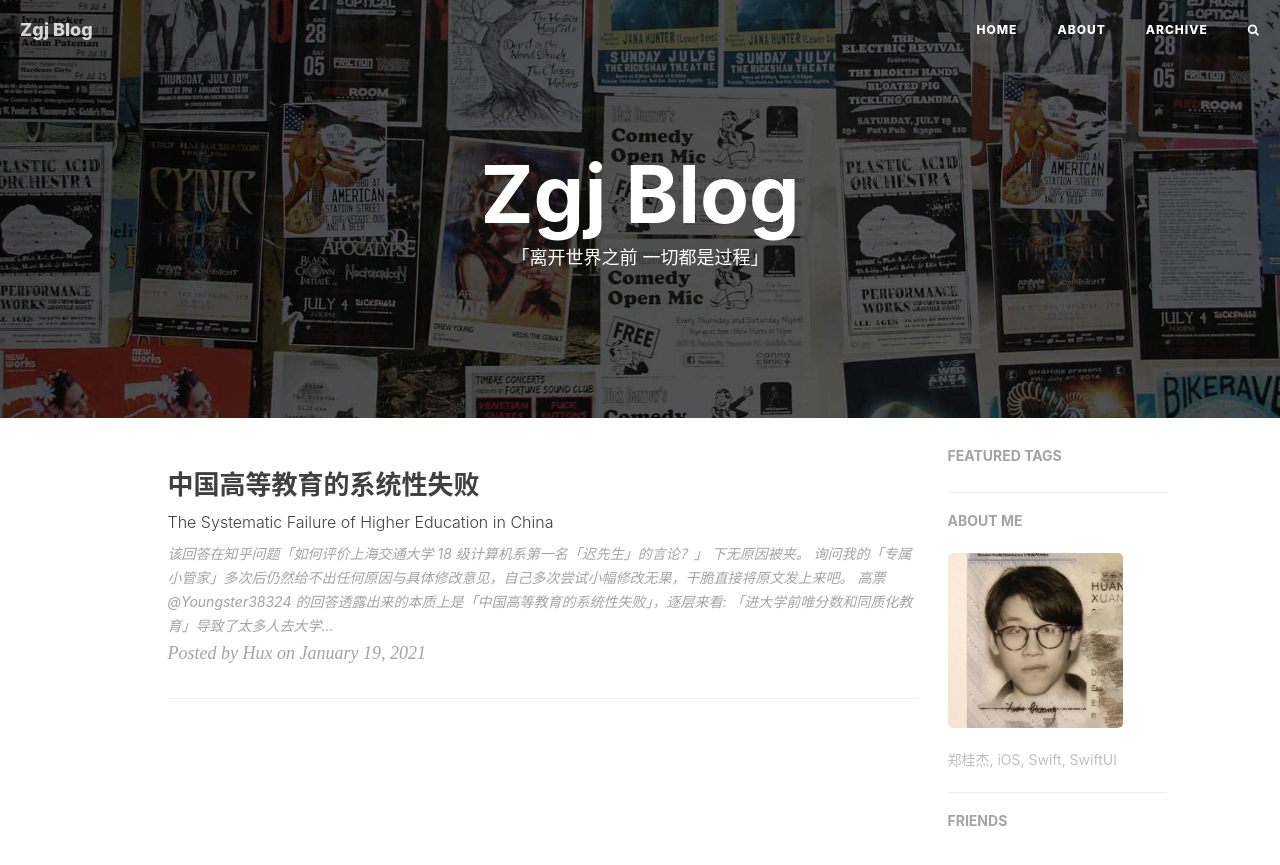
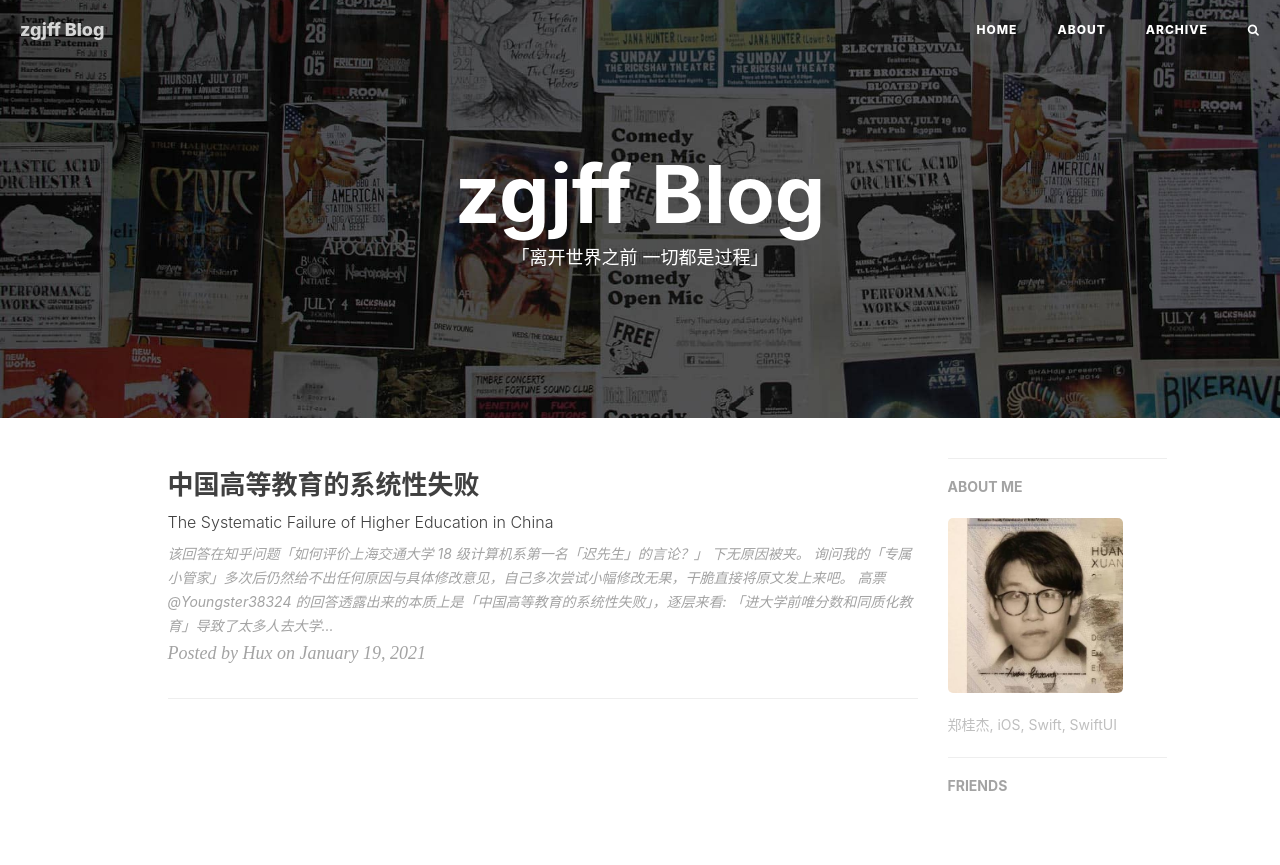
Before and after one commit to zgjff/zgjff.github.io, a Jekyll site: the page built from index.html, in a window 1280 px wide. Shown: the top 865 px of the page. Built offline with Jekyll 4.4.1, drawn with Linux system fonts in a browser that asks for light colours; nearby versions of some CDN libraries; the list of posts is cut into pages by our own code; comment, search, counter and statistics services are not loaded.

Commit message:
修改信息

```diff
--- a/_config.yml
+++ b/_config.yml
@@ -1,6 +1,6 @@
 # Site settings
-title: Zgj Blog
-SEOTitle: 郑桂杰的博客 | Zgj Blog
+title: zgjff Blog
+SEOTitle: 郑桂杰的博客 | zgjff Blog
 header-img: img/home-bg.jpg
 email: zguijie1005@163.com
 description: "郑桂杰, iOS, Swift, SwiftUI | 这里是 @郑桂杰 的个人博客，与你一起发现更大的世界。"
@@ -84,7 +84,7 @@ sidebar-avatar: /img/avatar-hux-ny.jpg      # use absolute URL, seeing it's used
 
 
 # Featured Tags
-featured-tags: true                     # whether or not using Feature-Tags
+featured-tags: false                     # whether or not using Feature-Tags
 featured-condition-size: 1              # A tag will be featured if the size of it is more than this condition value
 
 
--- a/_includes/head.html
+++ b/_includes/head.html
@@ -1,11 +1,12 @@
 <head>
     <meta charset="utf-8">
     <meta http-equiv="X-UA-Compatible" content="IE=edge">
-    <meta name="google-site-verification" content="xBT4GhYoi5qRD5tr338pgPM5OWHHIDR6mNg1a3euekI" />
+    <!-- <meta name="google-site-verification" content="xBT4GhYoi5qRD5tr338pgPM5OWHHIDR6mNg1a3euekI" /> -->
     <meta name="viewport" content="width=device-width, initial-scale=1, viewport-fit=cover">
     <meta name="description" content="{{ site.description }}">
     <meta name="keywords" content="{{ site.keyword }}">
-    <meta name="theme-color" content="{{ site.chrome-tab-theme-color }}">
+    <meta name="color-scheme" content="light dark">
+    <!-- <meta name="theme-color" content="{{ site.chrome-tab-theme-color }}"> -->
 
     <!-- Open Graph -->
     <meta property="og:title"
```
Also changed, not shown: pwa/manifest.json.
